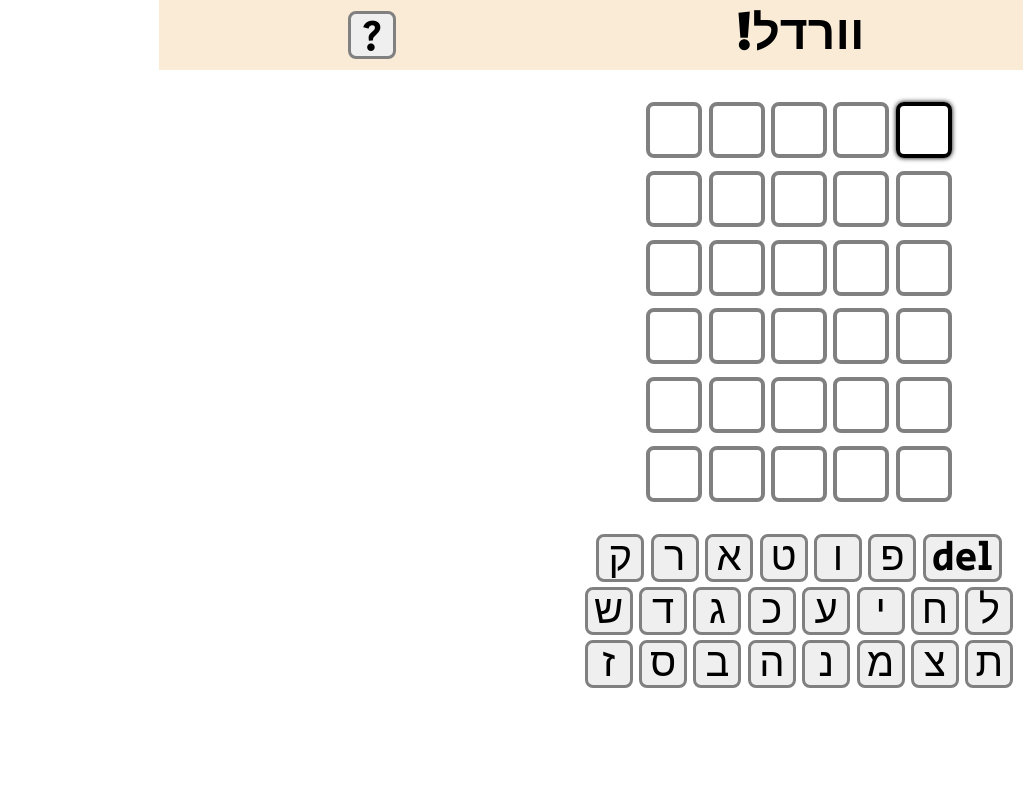
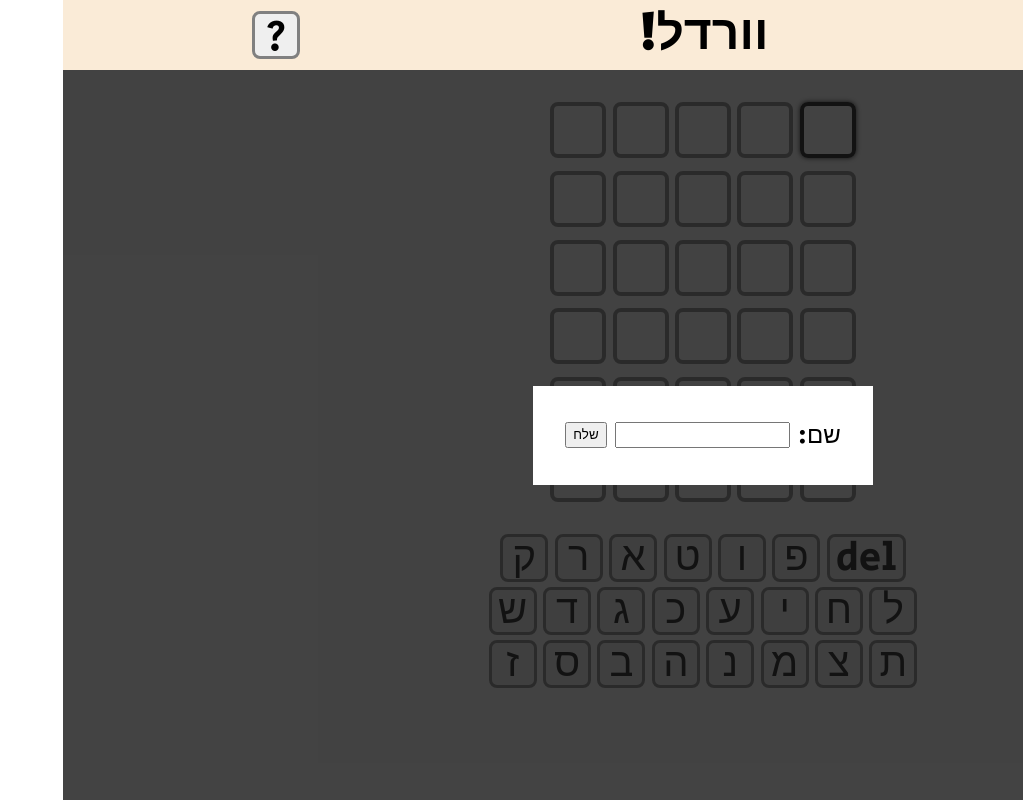
Before and after one commit to Etgoz/wordle, a React (Create React App) app: page / in a window 1280 px wide. Both pictures are taken after a click on the button "log in". Shown: the whole page, without its empty margins (257-1280 px from the left). Built offline with nearby package versions, Linux system fonts and the light colour scheme.

Commit message:
userName input

```diff
--- a/src/App.tsx
+++ b/src/App.tsx
@@ -2,11 +2,14 @@ import React, { useEffect, useState } from "react";
 import { useLocation } from "react-router-dom";
 import { WordleApp } from "./components/WordleApp";
 import { AppContext } from "./context/AppContext";
+import { AuthContext } from "./context/AuthContext";
+import { useAuth } from "./hooks/useAuth";
 import { useWordle } from "./hooks/useWordle";
 import "./wordle.scss";
 
 function App(): JSX.Element {
 	const wordleApi = useWordle();
+	const appAuth = useAuth();
 	const location = useLocation();
 	const [hasLoaded, setHasLoaded] = useState(false);
 
@@ -19,9 +22,11 @@ function App(): JSX.Element {
 	}, [hasLoaded, location]);
 
 	return (
-		<AppContext.Provider value={wordleApi}>
-			<WordleApp />
-		</AppContext.Provider>
+		<AuthContext.Provider value={appAuth}>
+			<AppContext.Provider value={wordleApi}>
+				<WordleApp />
+			</AppContext.Provider>
+		</AuthContext.Provider>
 	);
 }
 
--- a/src/components/Header.tsx
+++ b/src/components/Header.tsx
@@ -1,15 +1,38 @@
-import React, { useContext } from "react";
+import React, { useContext, useEffect } from "react";
 import { AppContext } from "../context/AppContext";
+import { AuthContext } from "../context/AuthContext";
 
 export function Header(): JSX.Element {
-	const { toggleHelpVisability } = useContext(AppContext);
+	const { toggleHelpVisability, toggleLoginVisability } =
+		useContext(AppContext);
+	const { userName, setUserName } = useContext(AuthContext);
+
+	useEffect(() => {
+		const storedUserName = localStorage.getItem("userName");
+		if (storedUserName) {
+			setUserName(storedUserName);
+		}
+	}, [userName]);
 
 	return (
 		<header>
 			<div className="userArea">
-				<button type="button">log in</button>
-				<button type="button">sign up</button>
-				<span>שלום אורח!</span>
+				{!userName ? (
+					<button type="button" onClick={toggleLoginVisability}>
+						log in
+					</button>
+				) : (
+					<button
+						type="button"
+						onClick={() => {
+							setUserName(null);
+							localStorage.removeItem(userName);
+						}}
+					>
+						log out
+					</button>
+				)}
+				{!userName ? <span>שלום אורח!</span> : <span>שלום {userName}!</span>}
 			</div>
 			<h1>וורדל!</h1>
 			<button type="button" id="helpButton" onClick={toggleHelpVisability}>
--- a/src/components/HelpModal.tsx
+++ b/src/components/HelpModal.tsx
@@ -1,6 +1,6 @@
 import React, { useContext } from "react";
 import { AppContext } from "../context/AppContext";
-import "../helpModal.scss";
+import "../modal.scss";
 
 export function HelpModal(): JSX.Element {
 	const { toggleHelpVisability } = useContext(AppContext);
--- /dev/null
+++ b/src/components/LoginFile.tsx
@@ -0,0 +1,30 @@
+import React, { useContext, useRef } from "react";
+import { AppContext } from "../context/AppContext";
+import { AuthContext } from "../context/AuthContext";
+import "../modal.scss";
+
+export function LoginFile(): JSX.Element {
+	const { userName, setUserName } = useContext(AuthContext);
+	const { toggleLoginVisability } = useContext(AppContext);
+	const nameInputRef = useRef<HTMLInputElement>(null);
+
+	function handleSubmit() {
+		setUserName(nameInputRef.current?.value);
+		localStorage.setItem("userName", userName);
+		toggleLoginVisability();
+	}
+
+	return (
+		<div className="background">
+			<div className="textArea">
+				<form>
+					<label htmlFor="nameInput">שם: </label>
+					<input ref={nameInputRef} type="text" name="name" id="nameInput" />
+					<button type="button" name="submit" onClick={handleSubmit}>
+						שלח
+					</button>
+				</form>
+			</div>
+		</div>
+	);
+}
--- a/src/components/Welcome.tsx
+++ b/src/components/Welcome.tsx
@@ -1,5 +1,6 @@
-import React from "react";
+import React, { useContext } from "react";
 import { Link } from "react-router-dom";
+import { AuthContext } from "../context/AuthContext";
 
 export function Welcome(): JSX.Element {
 	return (
--- a/src/components/WordleApp.tsx
+++ b/src/components/WordleApp.tsx
@@ -4,9 +4,10 @@ import { InputGrid } from "./InputGrid";
 import { Keyboard } from "./Keyboard";
 import { Header } from "./Header";
 import { HelpModal } from "./HelpModal";
+import { LoginFile } from "./LoginFile";
 
 export function WordleApp(): JSX.Element {
-	const { handleKeyDown, helpVisable } = useContext(AppContext);
+	const { handleKeyDown, helpVisable, loginVisable } = useContext(AppContext);
 
 	return (
 		<>
@@ -20,6 +21,7 @@ export function WordleApp(): JSX.Element {
 				</section>
 			</div>
 			{helpVisable && <HelpModal />}
+			{loginVisable && <LoginFile />}
 		</>
 	);
 }
--- /dev/null
+++ b/src/context/AuthContext.tsx
@@ -0,0 +1,3 @@
+import { createContext } from "react";
+
+export const AuthContext = createContext<any | null>(null);
--- /dev/null
+++ b/src/hooks/useAuth.tsx
@@ -0,0 +1,10 @@
+import { useState } from "react";
+
+export function useAuth() {
+	const [userName, setUserName] = useState(undefined);
+
+	return {
+		userName,
+		setUserName,
+	};
+}
--- a/src/hooks/useWordle.tsx
+++ b/src/hooks/useWordle.tsx
@@ -79,6 +79,20 @@ export function useWordle() {
 		cow: [],
 		wrong: [],
 	});
+
+	const [helpVisable, setHelpVisable] = useState(false);
+
+	function toggleHelpVisability() {
+		loginVisable && toggleLoginVisability();
+		setHelpVisable(!helpVisable);
+	}
+
+	const [loginVisable, setLoginVisable] = useState(false);
+
+	function toggleLoginVisability() {
+		helpVisable && toggleHelpVisability();
+		setLoginVisable(!loginVisable);
+	}
 
 	const theWord = "אלבום";
 
@@ -162,14 +176,7 @@ export function useWordle() {
 	function checkWord(userGuess: string, curRow: number) {
 		const newMatrix = [...refMatrix];
 		const guessed = { ...guessedLetters };
-		if (userGuess === theWord) {
-			setWinIndicator(true);
-			setLastCellIndicator(true);
-			console.log("success");
-			for (let i = 0; i < 5; i++) {
-				newMatrix[curRow][i].status = "bull";
-			}
-		} else {
+
 		for (let i = 0; i < 5; i++) {
 			const checkedLetter = switchFinalLetters(newMatrix[curRow][i].content);
 			const theWordCurLetter = switchFinalLetters(theWord[i]);
@@ -186,17 +193,14 @@ export function useWordle() {
 				guessed.wrong.push(checkedLetter);
 			}
 		}
-		}
-		if (curRow === 5 && userGuess !== theWord) {
+		if (userGuess === theWord) {
+			setWinIndicator(true);
+			setLastCellIndicator(true);
+			console.log("success");
+		} else if (curRow === 5 && userGuess !== theWord) {
 			console.log("fail");
 		}
 		setRefMatrix(newMatrix);
-	}
-
-	const [helpVisable, setHelpVisable] = useState(false);
-
-	function toggleHelpVisability() {
-		setHelpVisable(!helpVisable);
 	}
 
 	function handleKeyDown(ev: KeyboardEvent<HTMLDivElement>) {
@@ -264,5 +268,7 @@ export function useWordle() {
 		checkWord,
 		helpVisable,
 		toggleHelpVisability,
+		loginVisable,
+		toggleLoginVisability,
 	};
 }
--- a/src/helpModal.scss
+++ b/src/modal.scss
@@ -19,6 +19,10 @@
 	ol {
 		text-align: justify;
 		font-size: 1.5rem;
+	}
+	span {
+		display: inline-block;
+		width: 3.5rem;
 	}
 }
 
@@ -45,3 +49,10 @@ button:active {
 button:hover {
 	cursor: pointer;
 }
+
+form {
+	display: flex;
+	align-items: center;
+	gap: 0.5rem;
+	font-size: 1.5rem;
+}
--- a/src/wordle.scss
+++ b/src/wordle.scss
@@ -101,6 +101,7 @@ header {
 		border: 4px solid grey;
 		border-radius: 8px;
 		font-size: 3rem;
+		transition: background-color 0.3s ease-in-out;
 	}
 
 	.focused {
@@ -152,6 +153,7 @@ header {
 		border: 3px solid grey;
 		border-radius: 8px;
 		font-size: 2.5rem;
+		transition: background-color 0.5s ease-in-out;
 	}
 }
 
```
Also changed, not shown: 1 other file (tests, documents, lock files or other folders). Lines whose indentation alone changed are shown as unchanged.
